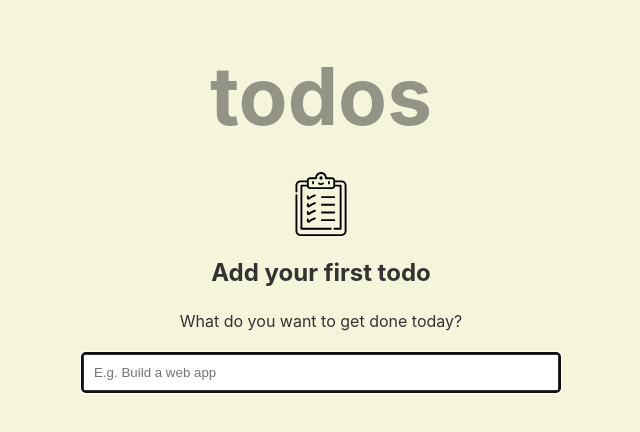
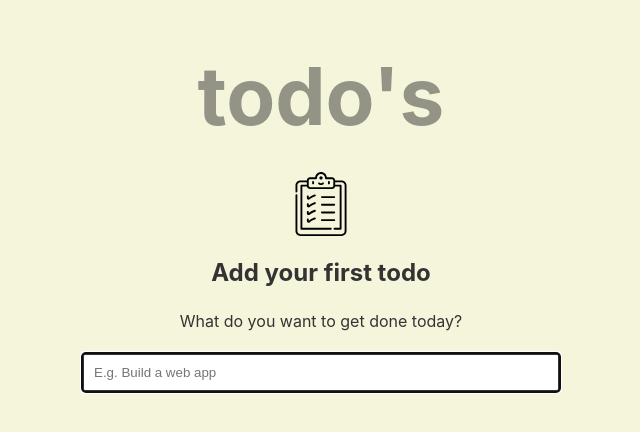
Before and after one commit to krsahana/To-Do-List-, a plain HTML site: page index.html in a window 1280 px wide. Shown: the whole page, without its empty margins (319-959 px from the left). Drawn offline with Linux system fonts and the light colour scheme.

Commit message:
Update index.html

```diff
--- a/index.html
+++ b/index.html
@@ -9,7 +9,7 @@
 <body>
     <main>
         <div class="container">
-          <h1 class="app-title">todos</h1>
+          <h1 class="app-title">todo's</h1>
           <ul class="todo-list js-todo-list"></ul>
 
           <div class="empty-state">
```
